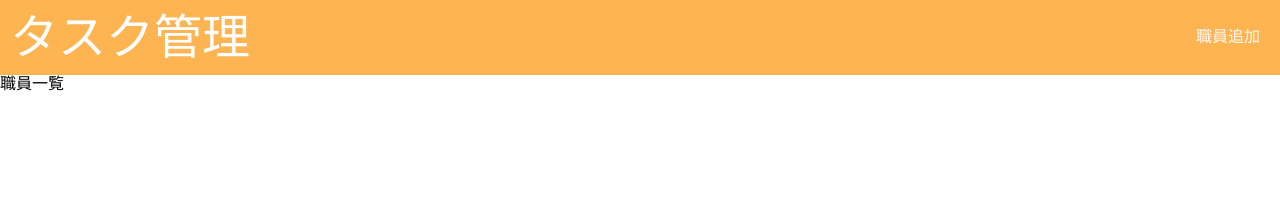
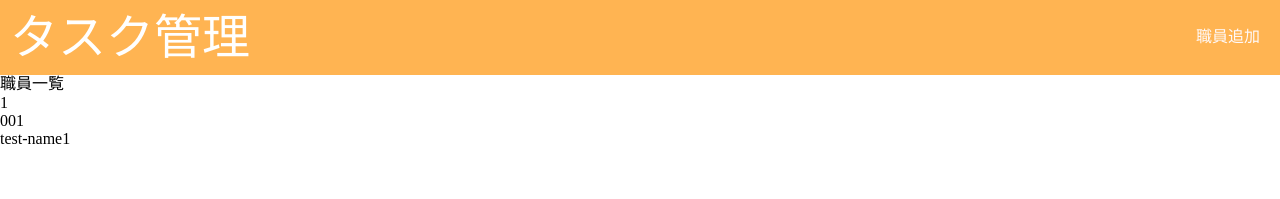
Before and after one commit to cookie729/task-management, a Vue app: page /staff-top in a window 1280 px wide. Shown: the top 199 px of the page. Built offline with nearby package versions, Linux system fonts and the light colour scheme.

Commit message:
feat: list

```diff
--- a/src/views/staffTop.vue
+++ b/src/views/staffTop.vue
@@ -3,13 +3,48 @@
     <h1>職員一覧</h1>
 
     <ul>
-      <li></li>
+      <template
+        v-for="(staff, key) in staffList"
+        v-bind:key="key"
+      >
+        <li>
+          <p>
+            {{ staff }}
+          </p>
+        </li>
+      </template>
     </ul>
   </div>
 </template>
 
-
 <script setup lang="ts">
 import { ref } from 'vue'
 
+const staffData: {
+  id: number;
+  code: string;
+  name: string;
+} =  {
+    id: 1,
+    code: '001',
+    name: 'test-name1'
+}
+  // {
+  //   id: 2,
+  //   code: '002',
+  //   name: 'test-name2'
+  // },
+  // {
+  //   id: 3,
+  //   code: '003',
+  //   name: 'test-name3'
+  // },
+  // {
+  //   id: 4,
+  //   code: '004',
+  //   name: 'test-name4'
+  // }
+
+
+const staffList = ref(staffData)
 </script>
```
